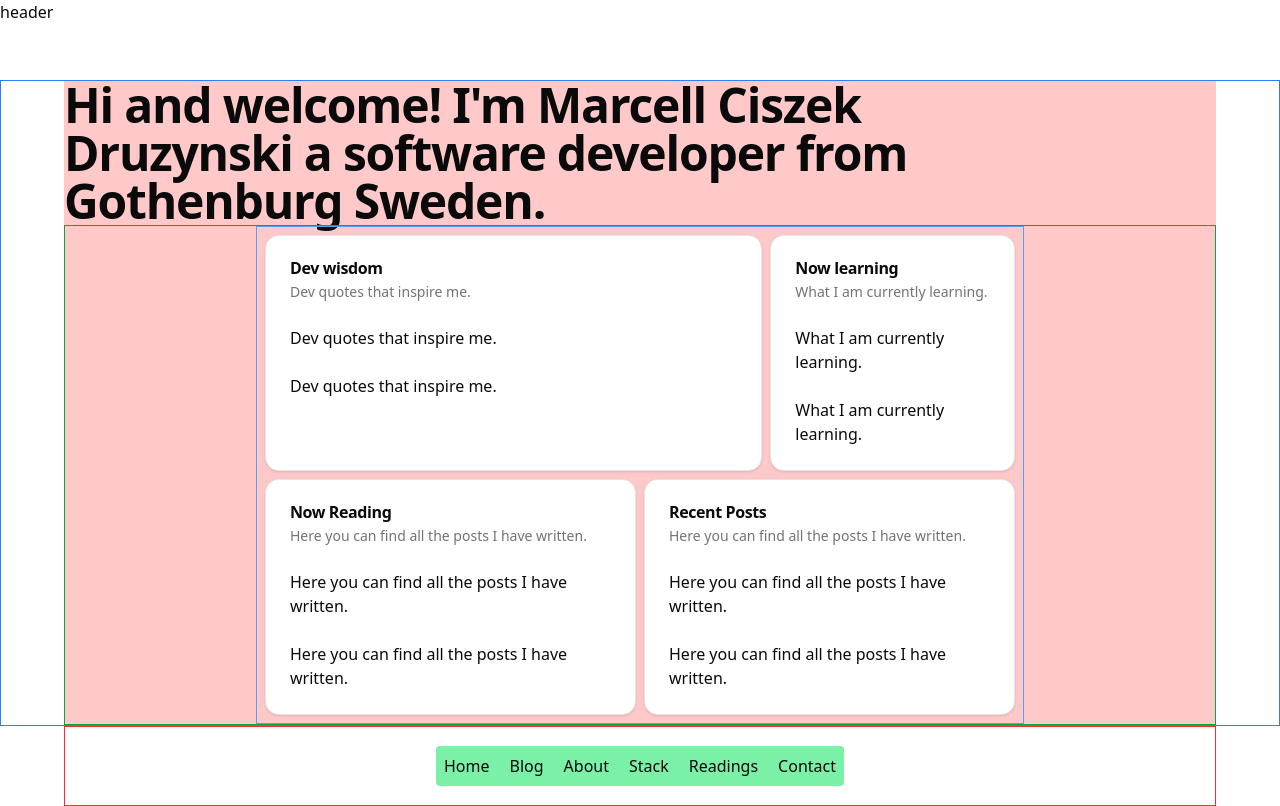
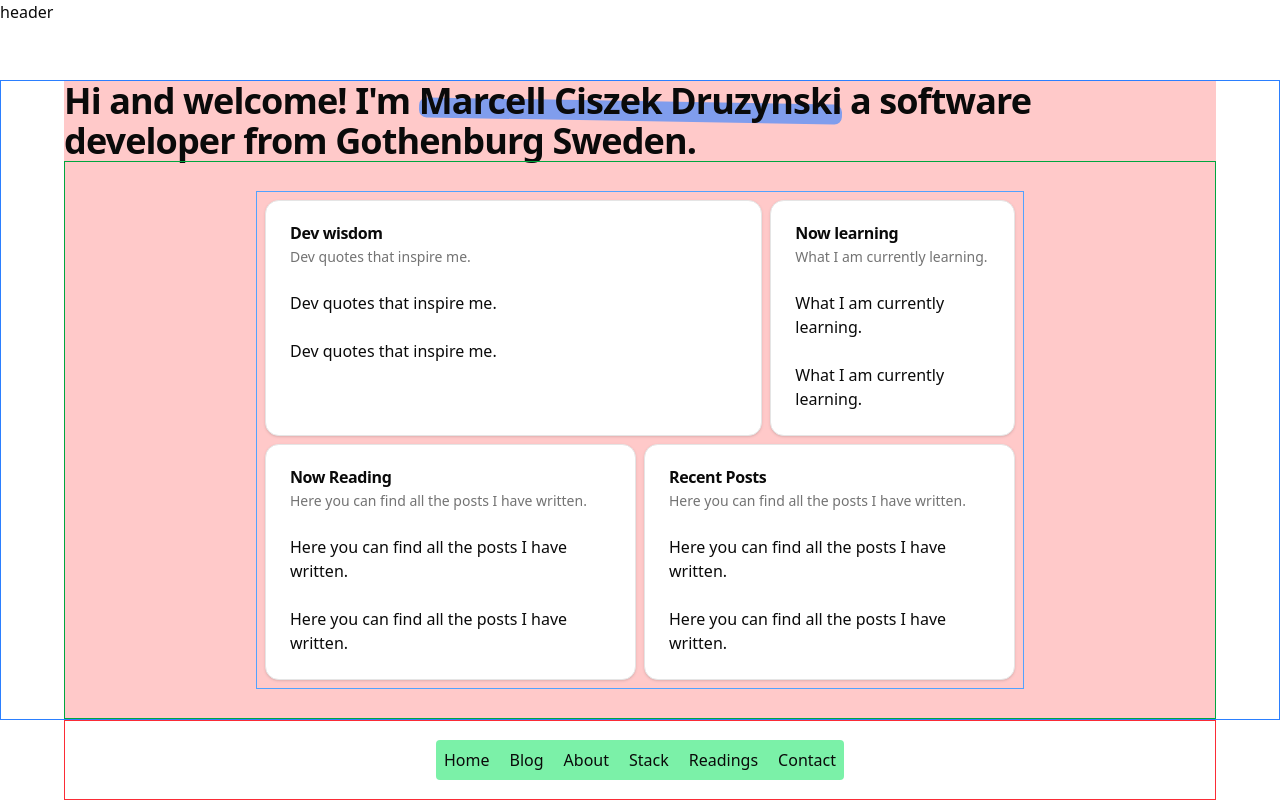
Before and after one commit to masiucd/marcell_ciszek_druzynski.com, a Next.js app: page / in a window 1280 px wide. Built offline with nearby package versions, Linux system fonts and the light colour scheme.

Commit message:
feat: Update heading size on Home page for improved responsiveness

```diff
--- a/src/app/(main)/page.tsx
+++ b/src/app/(main)/page.tsx
@@ -14,7 +14,7 @@ export default function Home() {
 	return (
 		<PageWrapper>
 			<div className="md:max-w-5xl">
-				<H1 className="text-pretty ">
+				<H1 className="text-pretty lg:text-4xl">
 					Hi and welcome! I'm <AuthorName /> a software developer from
 					Gothenburg Sweden.
 				</H1>
```
